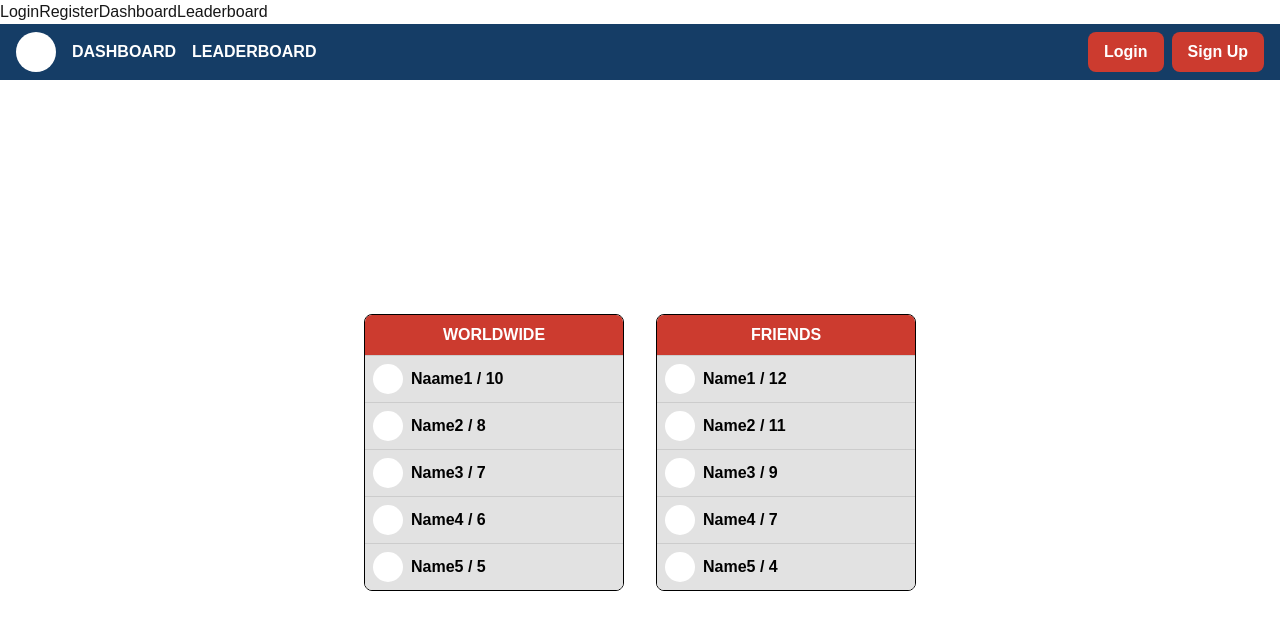
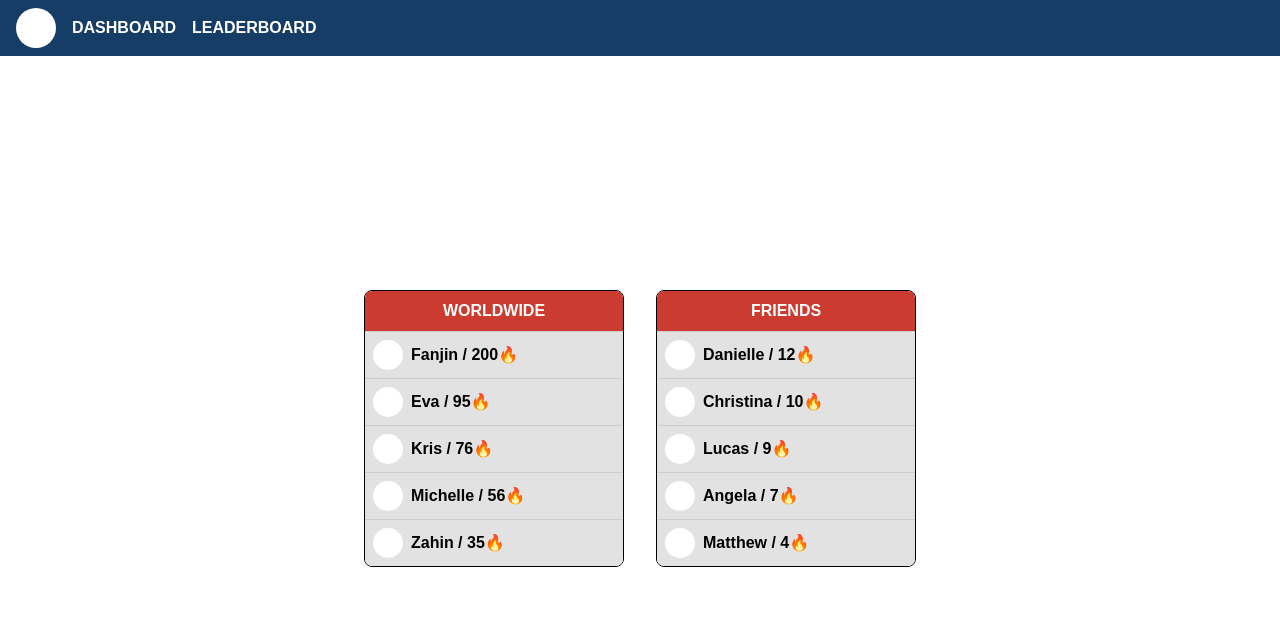
Before and after one commit to KRMed/SavingsBuddy, a Next.js app: page /leaderboard in a window 1280 px wide. Shown: the top 630 px of the page. Built offline with nearby package versions, Linux system fonts and the light colour scheme.

Commit message:
Commented out the headers, added fake names to the leaderboard, removed the signup/login thing from the leaderboard

```diff
--- a/src/app/layout.js
+++ b/src/app/layout.js
@@ -1,6 +1,6 @@
 import { Geist, Geist_Mono } from "next/font/google";
 import "./globals.css";
-import Header from '../components/Header'
+// import Header from '../components/Header'
 
 const geistSans = Geist({
   variable: "--font-geist-sans",
@@ -23,7 +23,7 @@ export default function RootLayout({ children }) {
       <body
         className={`${geistSans.variable} ${geistMono.variable} antialiased`}
       >
-        <Header />
+        {/* <Header /> */}
         {children}
       </body>
     </html>
--- a/src/app/leaderboard/page.js
+++ b/src/app/leaderboard/page.js
@@ -7,19 +7,19 @@ export default function LeaderboardPage() {
 
   useEffect(() => {
     setWorldwide([
-      { name: 'Naame1', streak: 10 },
-      { name: 'Name2', streak: 8 },
-      { name: 'Name3', streak: 7 },
-      { name: 'Name4', streak: 6 },
-      { name: 'Name5', streak: 5 }
+      { name: 'Fanjin', streak: `${200}🔥` },
+      { name: 'Eva', streak: `${95}🔥` },
+      { name: 'Kris', streak: `${76}🔥` },
+      { name: 'Michelle', streak: `${56}🔥` },
+      { name: 'Zahin', streak: `${35}🔥` }
     ]);
 
     setFriends([
-      { name: 'Name1', streak: 12 },
-      { name: 'Name2', streak: 11 },
-      { name: 'Name3', streak: 9 },
-      { name: 'Name4', streak: 7 },
-      { name: 'Name5', streak: 4 }
+      { name: 'Danielle', streak: `${12}🔥` },
+      { name: 'Christina', streak: `${10}🔥` },
+      { name: 'Lucas', streak: `${9}🔥` },
+      { name: 'Angela', streak: `${7}🔥` },
+      { name: 'Matthew', streak: `${4}🔥` }
     ]);
   }, []);
 
@@ -68,31 +68,6 @@ export default function LeaderboardPage() {
             <a href="/leaderboard" style={{ marginRight: '1rem', color: 'white', textDecoration: 'none', fontWeight: 'bold' }}>LEADERBOARD</a>
           </nav>
         </div>
-        <div>
-          <a href="/login">
-            <button style={{
-              marginRight: '0.5rem',
-              padding: '0.5rem 1rem',
-              border: 'none',
-              borderRadius: '8px',
-              backgroundColor: '#cc3b2f',
-              color: 'white',
-              fontWeight: 'bold',
-              cursor: 'pointer'
-            }}>Login</button>
-          </a>
-          <a href="/register">
-            <button style={{
-              padding: '0.5rem 1rem',
-              border: 'none',
-              borderRadius: '8px',
-              backgroundColor: '#cc3b2f',
-              color: 'white',
-              fontWeight: 'bold',
-              cursor: 'pointer'
-            }}>Sign Up</button>
-          </a>
-        </div>
       </header>
       <main style={{
         flex: 1,
--- a/src/components/Header.css
+++ b/src/components/Header.css
@@ -1,4 +1,4 @@
-.header {
+/* .header {
     display: flex;
     align-items: center;
     justify-content: space-evenly;
@@ -6,3 +6,4 @@
     background-color: #1d49ae;
     color: white;
 }
+ */
--- a/src/components/Header.js
+++ b/src/components/Header.js
@@ -1,14 +1,14 @@
-const Header = () => {
-    return (
-        // sample header
-        <div className="header">
-            <a href="/login">Login</a>
-            <a href="/register">Register</a>
-            <a href="/dashboard">Dashboard</a>
-            <a href="/leaderboard">Leaderboard</a>
-        </div>
+// const Header = () => {
+//     return (
+//         // sample header
+//         <div className="header">
+//             <a href="/login">Login</a>
+//             <a href="/register">Register</a>
+//             <a href="/dashboard">Dashboard</a>
+//             <a href="/leaderboard">Leaderboard</a>
+//         </div>
 
-    );
-}
+//     );
+// }
 
-export default Header;
+// export default Header;
```
